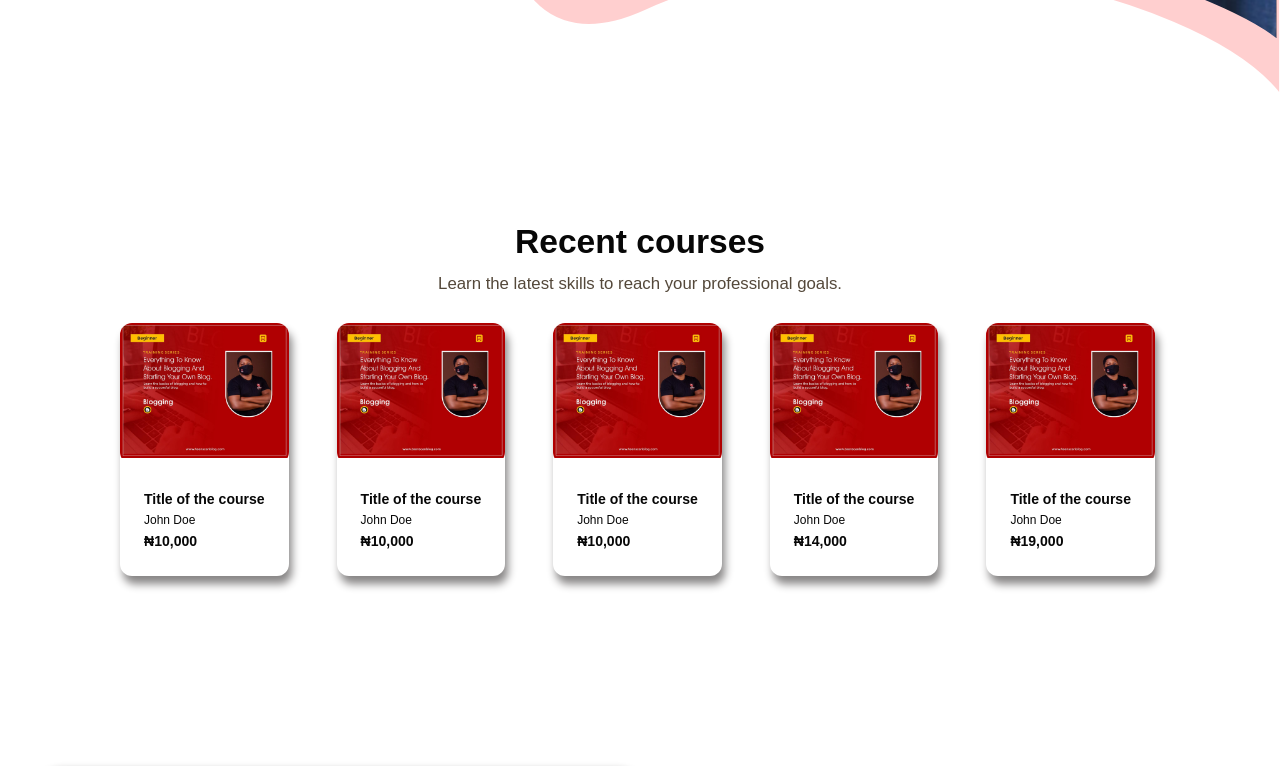
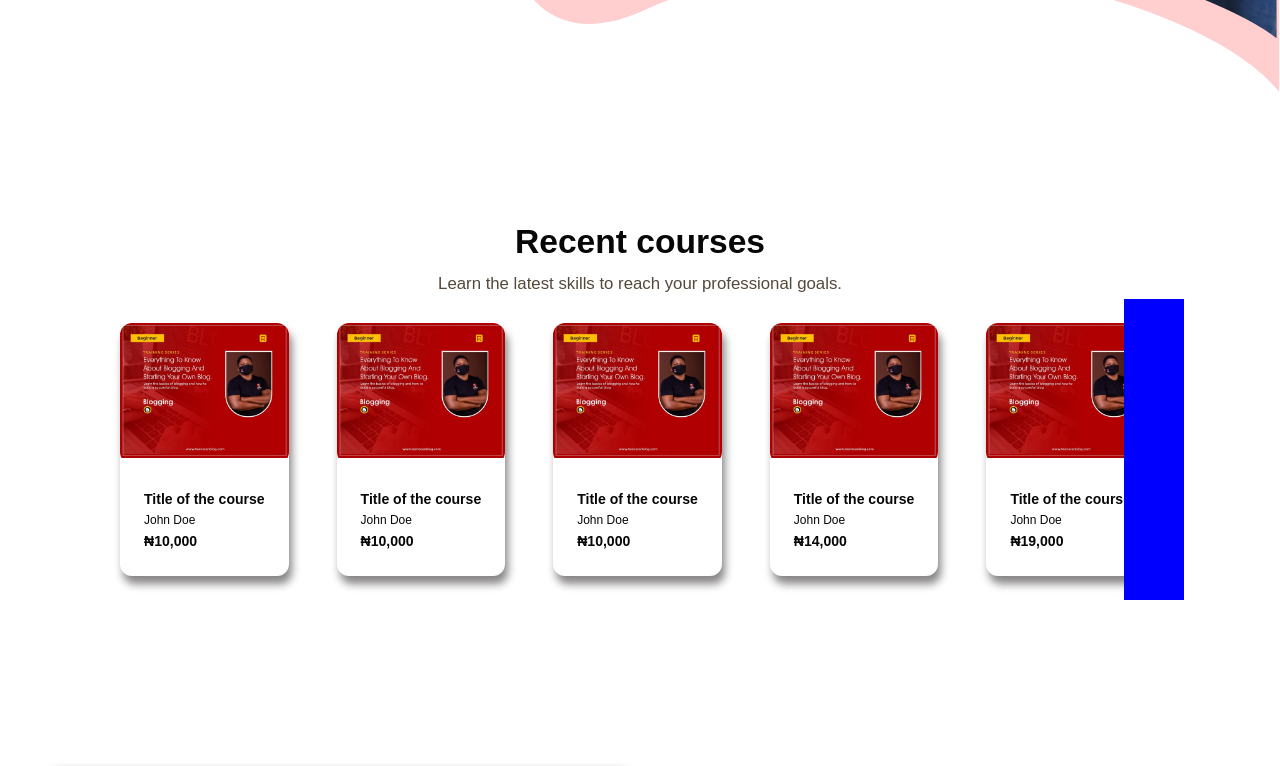
Before and after one commit to Niscolinx/teenscan, a React (Create React App) app: page / in a window 1280 px wide. Shown: the part 517-1283 px from the top of the page. Built offline with nearby package versions, Linux system fonts and the light colour scheme; what react-router-last-location would draw is missing.

Commit message:
working on courses

```diff
--- a/src/components/Courses.tsx
+++ b/src/components/Courses.tsx
@@ -63,7 +63,7 @@ const Courses = () => {
                     price={22000}
                     image={cardImgsss}
                 />
-                <div className='courses__cards--overflowShadow'></div>
+                <div className='course__cards--overflowShadow'></div>
             </div>
         </>
     )
--- a/src/sass/components/course_cards.scss
+++ b/src/sass/components/course_cards.scss
@@ -7,11 +7,21 @@
     // justify-items: center;
     // padding: 0 6rem;
 
+    position: relative;
     display: flex;
     overflow: auto;
     white-space: nowrap;
     transition: all 2s;
-    margin: 0 5rem;;
+    margin: 0 5rem;
+
+    &--overflowShadow{
+        position: absolute;
+        right: 0;
+        bottom: 0;
+        top: 0;
+        background: blue;
+        width: 5rem;
+    }
 
 
     .course {
```
